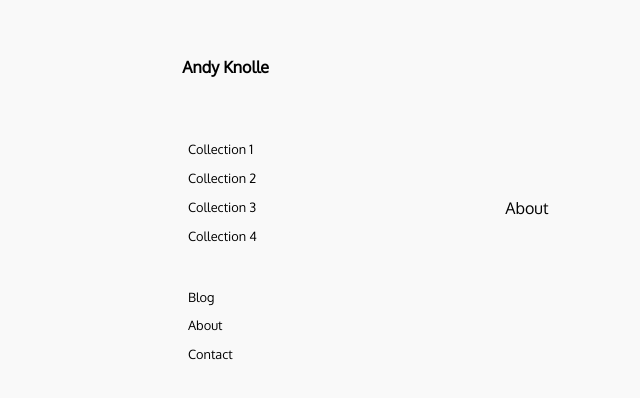
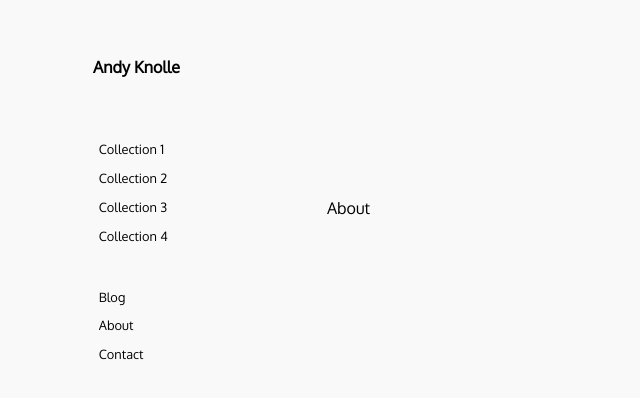
Before and after one commit to louieknolle/Andy_Art_React, a React (Create React App) app: page /about in a window 1280 px wide. Shown: the part 192-590 px from the top of the page, without its empty margins (6-646 px from the left). Built offline with nearby package versions, Linux system fonts and the light colour scheme.

Commit message:
Prevent content from shifting

```diff
--- a/src/components/Collection1Content.js
+++ b/src/components/Collection1Content.js
@@ -27,7 +27,6 @@ function Collection1Content() {
 
   return (
     <>
-      <div class="container">
       <div
         id="collection1Content"
         className="content"
@@ -40,7 +39,6 @@ function Collection1Content() {
       <div className="caption">
         <p>This is collection 1, cool.</p>
       </div>
-      </div>
     </>
   );
 }
--- a/src/components/Collection2Content.js
+++ b/src/components/Collection2Content.js
@@ -28,7 +28,6 @@ function Collection2Content() {
 
   return (
     <>
-      <div class="container">
       <div
         id="collection2Content"
         className="content"
@@ -41,7 +40,6 @@ function Collection2Content() {
       <div className="caption">
         <p>This is collection 2, cool.</p>
       </div>
-      </div>
     </>
   );
 }
--- a/src/components/SharedLayout.js
+++ b/src/components/SharedLayout.js
@@ -5,7 +5,9 @@ const SharedLayout = () => {
   return (
     <>
       <NavBar />
-      <Outlet />
+      <div className="container">
+        <Outlet />
+      </div>
     </>
   );
 };
--- a/src/index.css
+++ b/src/index.css
@@ -16,6 +16,7 @@
 body {
   background-color: var(--white);
   font-family: "Oxygen", sans-serif;
+  overflow: hidden;
 }
 a {
   text-decoration: none;
@@ -120,17 +121,17 @@ ul {
   display: flex;
 } */
 
-.content {
+/* .content {
   width: 80%;
   display: flex;
   flex-direction: column;
   margin: auto;
-}
+} */
 
-.caption {
+/* .caption {
   padding: 1rem;
   margin: auto;
-}
+} */
 
 img {
   width: 80%;
@@ -173,7 +174,7 @@ img {
   } */
 
   header#sideNav.header {
-    width: 50%;
+    width: 20%;
     height: 100%;
     padding: 1rem 0.4rem;
     background-color: #f9f9f9;
@@ -222,11 +223,21 @@ img {
         overflow-x: scroll;
     } */
 
+  .container {
+    display: flex;
+    flex-direction: column;
+    justify-content: center;
+    width: 80%;
+    height: 100%;
+    padding: 60px 0;
+  }
+
   .content {
     display: flex;
     flex-direction: row;
+    height: 100%;
     overflow-x: scroll;
-    width: 90%;
+    align-items: center;
     /* align-items:baseline; */
     margin-left: 4rem;
   }
@@ -239,6 +250,7 @@ img {
 
   .caption {
     margin-left: 4rem;
+    margin-top: auto;
     padding: 1rem;
     font-size: 0.8rem;
     display: flex;
```
Lines whose indentation alone changed are shown as unchanged.
